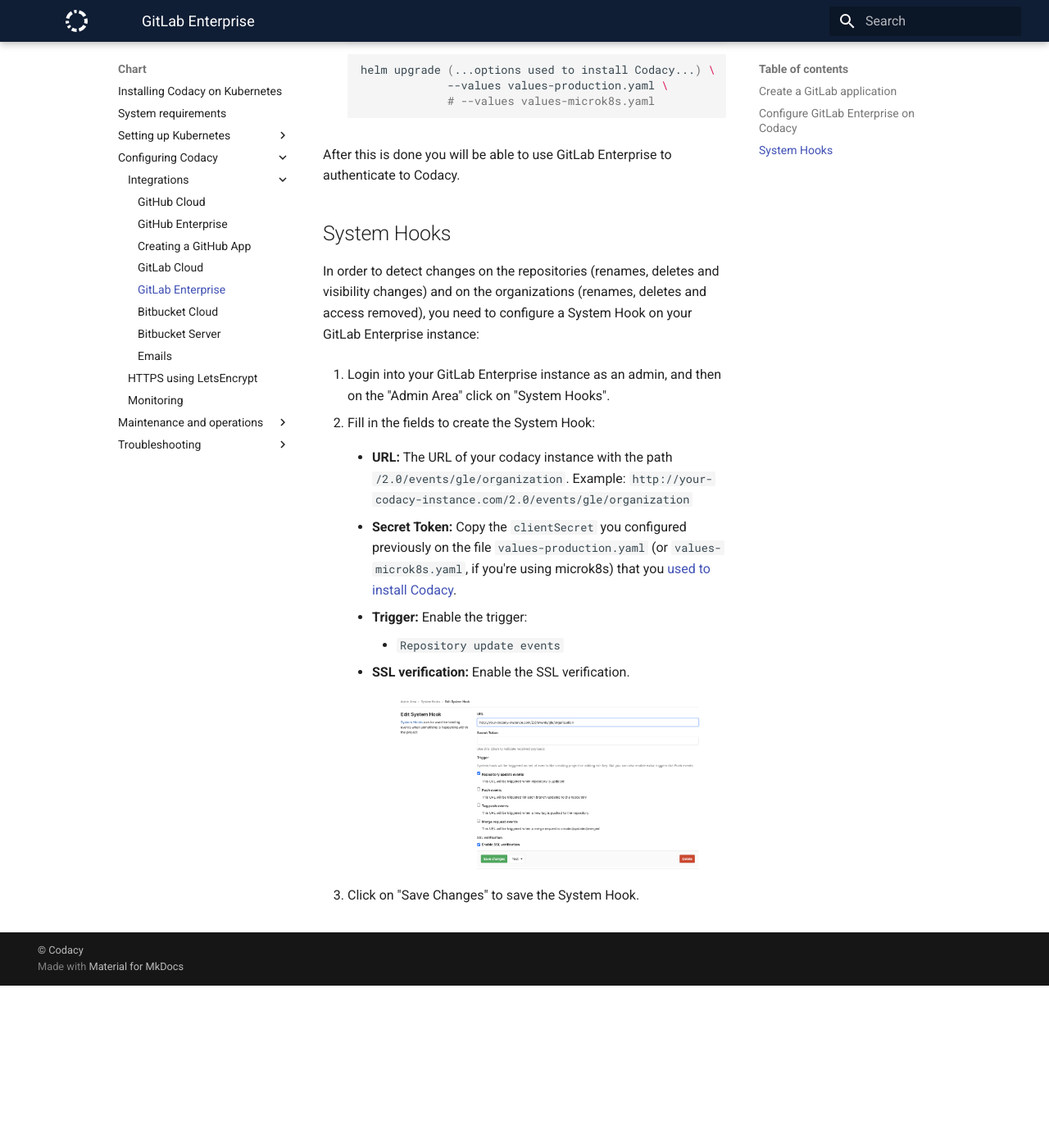
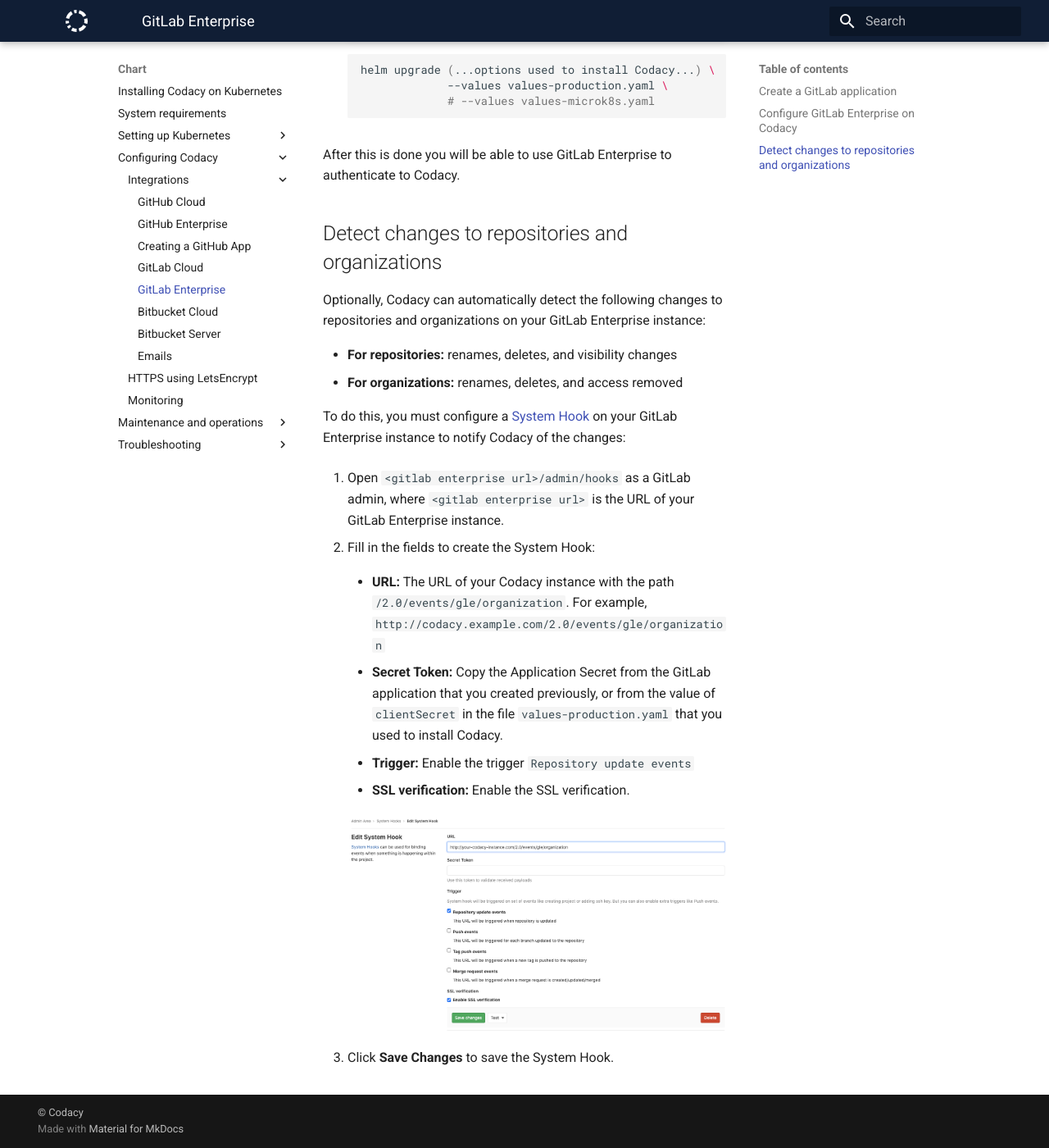
Before and after one commit to codacy/chart, an MkDocs documentation site: the page built from docs/configuration/integrations/gitlab-enterprise.md, in a window 1280 px wide and 1400 px high, scrolled down 2065 px. Shown: the whole window at 82% size. Built offline with MkDocs 1.6.1 and Material for MkDocs 9.7.7, drawn with Linux system fonts in a browser that asks for light colours; comment, search, counter and statistics services are not loaded; before the commit the page ends 3267 px from its top, so only the background shows below that; some of the changed text lies outside the part shown.

Commit message:
doc: Edit instructions on how to create GitLab Enterprise System Hook
These are mainly style changes. I also clarified that this step is
optional, and focused the title of the section and the introduction
on the benefits that customers will obtain if they perform the
configuration.

```diff
--- a/docs/configuration/integrations/gitlab-enterprise.md
+++ b/docs/configuration/integrations/gitlab-enterprise.md
@@ -6,7 +6,7 @@
 
 To integrate Codacy with GitLab Enterprise, you must create a GitLab application:
 
-1.  Open `<gitlab enterprise url>/profile/applications`, where `<gitlab enterprise url>` is the URL of your GitLab Enterprise instance.
+1.  Open `<gitlab enterprise url>/profile/applications` as a GitLab admin, where `<gitlab enterprise url>` is the URL of your GitLab Enterprise instance.
 
 2.  Fill in the fields to register your Codacy instance on GitLab:
 
@@ -65,26 +65,27 @@
 
 After this is done you will be able to use GitLab Enterprise to authenticate to Codacy.
 
-## System Hooks
+## Detect changes to repositories and organizations
 
-In order to detect changes on the repositories (renames, deletes and visibility changes) and on the organizations (renames, deletes and access removed),
-you need to configure a System Hook on your GitLab Enterprise instance:
+Optionally, Codacy can automatically detect the following changes to repositories and organizations on your GitLab Enterprise instance:
 
-1. Login into your GitLab Enterprise instance as an admin, and then on the "Admin Area" click on "System Hooks".
+-   **For repositories:** renames, deletes, and visibility changes
+-   **For organizations:** renames, deletes, and access removed
 
+To do this, you must configure a [System Hook](https://docs.gitlab.com/ee/system_hooks/system_hooks.html) on your GitLab Enterprise instance to notify Codacy of the changes:
 
-2. Fill in the fields to create the System Hook:
+1.  Open `<gitlab enterprise url>/admin/hooks` as a GitLab admin, where `<gitlab enterprise url>` is the URL of your GitLab Enterprise instance.
 
-    -   **URL:** The URL of your codacy instance with the path `/2.0/events/gle/organization`. Example: `http://your-codacy-instance.com/2.0/events/gle/organization`
+2.  Fill in the fields to create the System Hook:
 
-    -   **Secret Token:** Copy the `clientSecret` you configured previously on the file `values-production.yaml` (or `values-microk8s.yaml`, if you're using microk8s) that you [used to install Codacy](../../index.md#helm-upgrade).
+    -   **URL:** The URL of your Codacy instance with the path `/2.0/events/gle/organization`. For example, `http://codacy.example.com/2.0/events/gle/organization`
 
-    -   **Trigger:** Enable the trigger:
+    -   **Secret Token:** Copy the Application Secret from the GitLab application that you created previously, or from the value of `clientSecret` in the file `values-production.yaml` that you used to install Codacy.
 
-        -   `Repository update events`
+    -   **Trigger:** Enable the trigger `Repository update events`
 
     -   **SSL verification:** Enable the SSL verification.
 
-    ![GitLab Enterprise application](images/gitlab-enterprise-system-hook.png)
+    ![GitLab Enterprise System Hook](images/gitlab-enterprise-system-hook.png)
 
-3. Click on "Save Changes" to save the System Hook.
+3.  Click **Save Changes** to save the System Hook.
```
Also changed, not shown: docs/configuration/integrations/images/gitlab-enterprise-system-hook.png.
